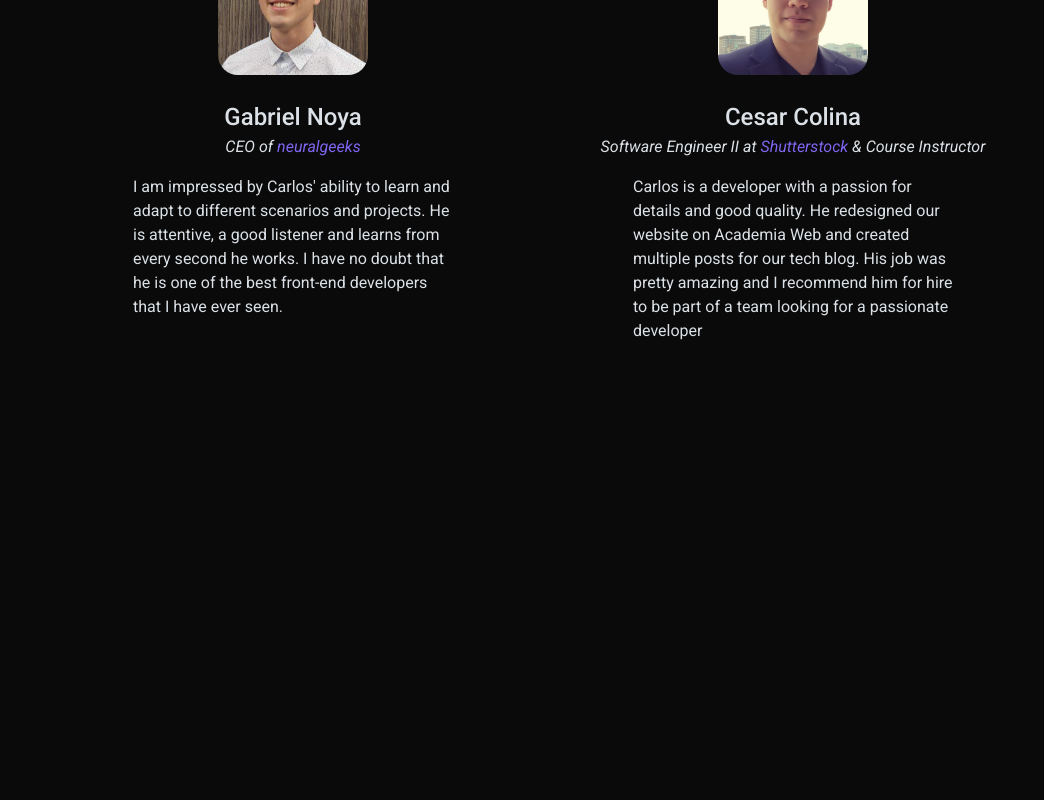
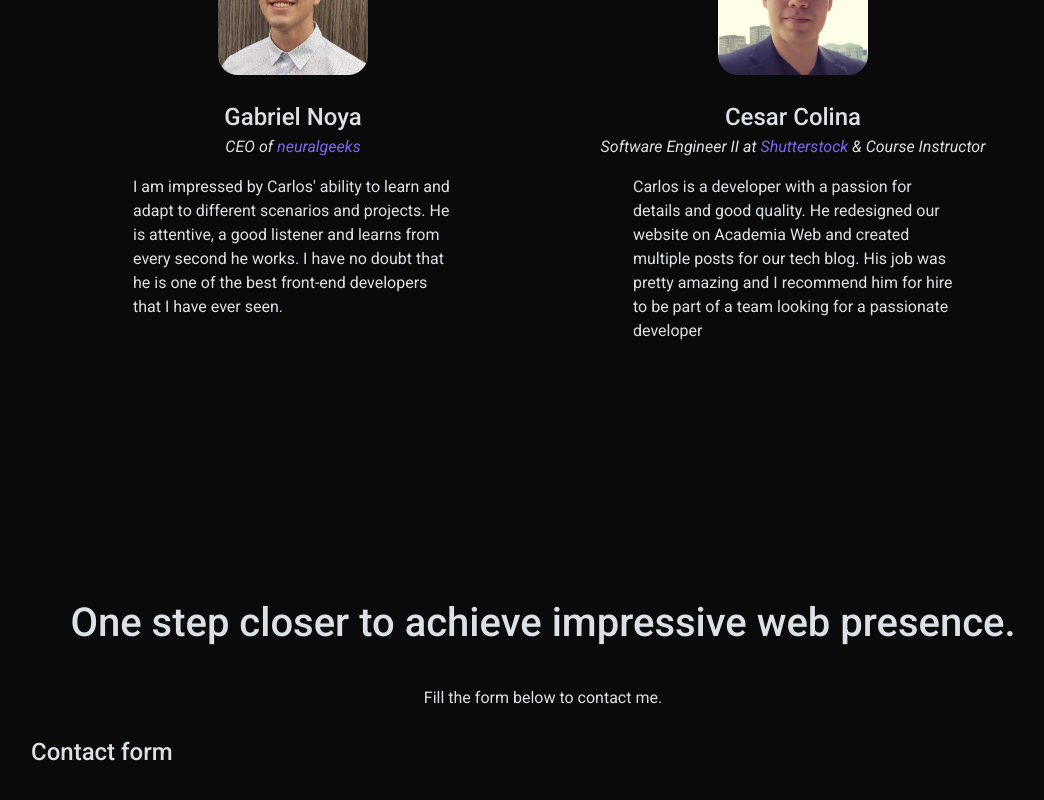
Before and after one commit to carlosreyesweb/carlosreyesweb.com, a React (Vite) app: page / in a window 1280 px wide. Shown: the part 3413-4213 px from the top of the page, without its empty margins (97-1141 px from the left). Before the commit the page ends 3872 px from the top, so only its background shows below. Built offline with nearby package versions, Linux system fonts and the light colour scheme.

Commit message:
backup commit

```diff
--- a/src/App.tsx
+++ b/src/App.tsx
@@ -1,3 +1,4 @@
+import Contact from './components/contact/contact.component'
 import Header from './components/header/header.component'
 import Me from './components/me/me.component'
 import Portfolio from './components/portfolio/portfolio.component'
@@ -13,6 +14,7 @@ export default function App() {
         <Services />
         <Portfolio />
         <Reviews />
+        <Contact />
       </main>
     </>
   )
--- a/src/components/contact/contact.component.module.css
+++ b/src/components/contact/contact.component.module.css
@@ -0,0 +1,9 @@
+.container {
+  padding-top: 100px;
+  padding-bottom: 100px;
+}
+
+.title,
+.content {
+  text-align: center;
+}
--- a/src/components/contact/contact.component.tsx
+++ b/src/components/contact/contact.component.tsx
@@ -2,5 +2,17 @@ import styles from './contact.component.module.css'
 
 interface ContactProps {}
 export default function Contact(props: ContactProps) {
-  return <section className={styles.container}></section>
+  return (
+    <section id="contact" className={styles.container}>
+      <h2 className={styles.title}>
+        One step closer to achieve impressive web presence.
+      </h2>
+      <p className={styles.content}>Fill the form below to contact me.</p>
+      <section className={styles.formContainer}>
+        <form className={styles.form}>
+          <h3 className={styles.formTitle}>Contact form</h3>
+        </form>
+      </section>
+    </section>
+  )
 }
```
